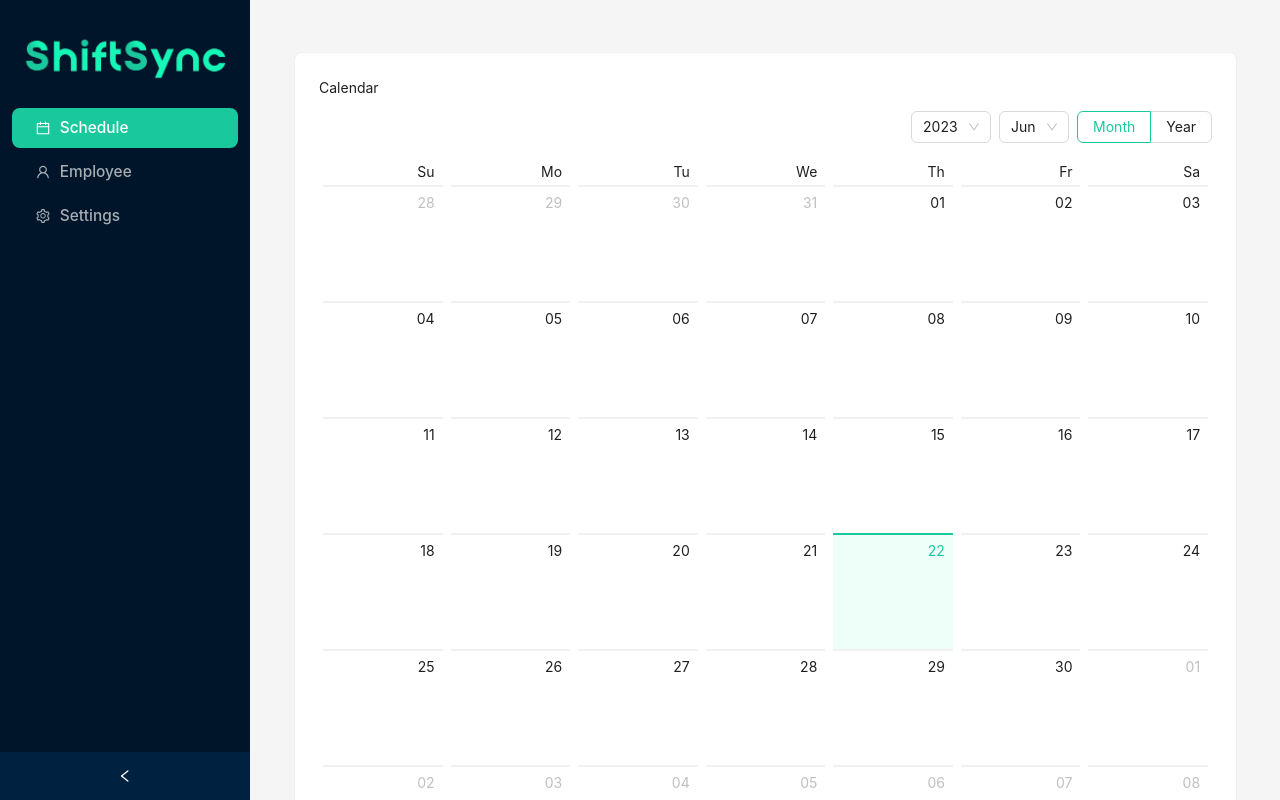
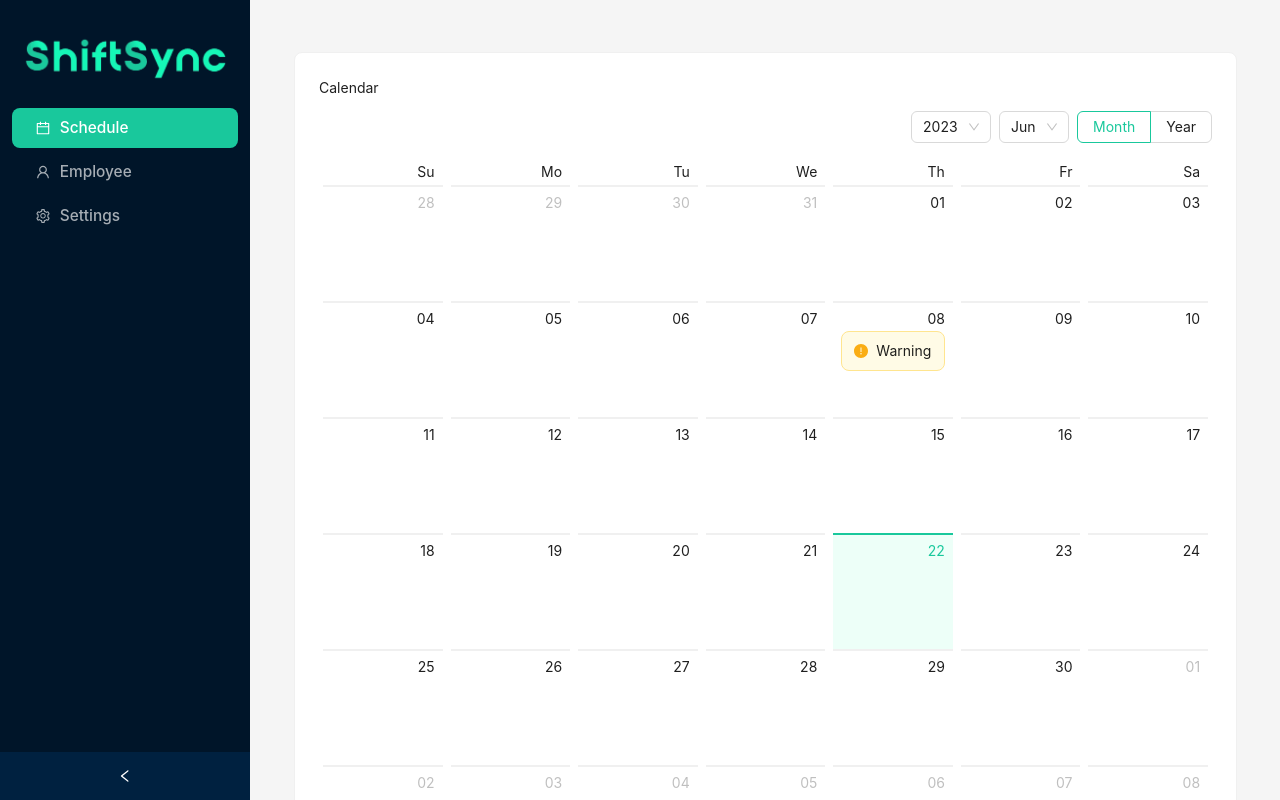
Before and after one commit to danielyuenhx/shiftsync, a React (Vite) app: page / in a window 1280 px wide. Shown: the top 800 px of the page. Built offline with nearby package versions, Linux system fonts and the light colour scheme.

Commit message:
calendar

```diff
--- a/src/components/calendar/calendar.tsx
+++ b/src/components/calendar/calendar.tsx
@@ -1,13 +1,25 @@
 import { useState } from "react";
-import { Calendar as AntCalendar, Card, Breadcrumb, Typography } from "antd";
+import {
+  Calendar as AntCalendar,
+  Card,
+  Breadcrumb,
+  Typography,
+  Alert,
+} from "antd";
 import type { Dayjs } from "dayjs";
 import type { CalendarMode } from "antd/es/calendar/generateCalendar";
 
 const Calendar = () => {
   const [selectedDate, setSelectedDate] = useState<Dayjs | null>(null);
+  const [currentMonth, setCurrentMonth] = useState<Dayjs | null>(null);
 
   const onPanelChange = (value: Dayjs, mode: CalendarMode) => {
-    console.log(value.format("YYYY-MM-DD"), mode);
+    if (mode === "month") {
+      setSelectedDate(null);
+      setCurrentMonth(value);
+    } else {
+      setSelectedDate(value);
+    }
   };
 
   const selectDateHandler = (e: Dayjs) => {
@@ -31,6 +43,29 @@ const Calendar = () => {
     // Render default content when no date is selected
   };
 
+  const dateCellRender = (date: Dayjs) => {
+    const warningDates = [
+      { day: 8, month: 5, year: 2023 }, // June 8, 2023
+      { day: 9, month: 6, year: 2023 }, // June 8, 2023
+      { day: 12, month: 7, year: 2023 }, // August 12, 2023
+      { day: 15, month: 9, year: 2023 }, // October 15, 2023
+    ];
+
+    const isWarningDate = warningDates.some(
+      ({ day, month, year }) =>
+        date.date() === day && date.month() === month && date.year() === year
+    );
+
+    if (isWarningDate) {
+      return (
+        <div className="tw-relative">
+          <Alert message="Warning" type="warning" showIcon />
+        </div>
+      );
+    }
+    // return "Good to go"
+  };
+
   const breadcrumbItems = selectedDate
     ? [
         <Breadcrumb.Item key="calendar" onClick={removeDateHandler}>
@@ -45,12 +80,13 @@ const Calendar = () => {
   return (
     <Card className="tw-m-4">
       <Breadcrumb>{breadcrumbItems}</Breadcrumb>
-      {!selectedDate && (
-        <AntCalendar
-          onPanelChange={onPanelChange}
-          onSelect={(e) => selectDateHandler(e)}
-        />
-      )}
+
+      <AntCalendar
+        onPanelChange={onPanelChange}
+        onSelect={(e) => selectDateHandler(e)}
+        dateCellRender={dateCellRender}
+      />
+
       {renderContent()}
     </Card>
   );
```
